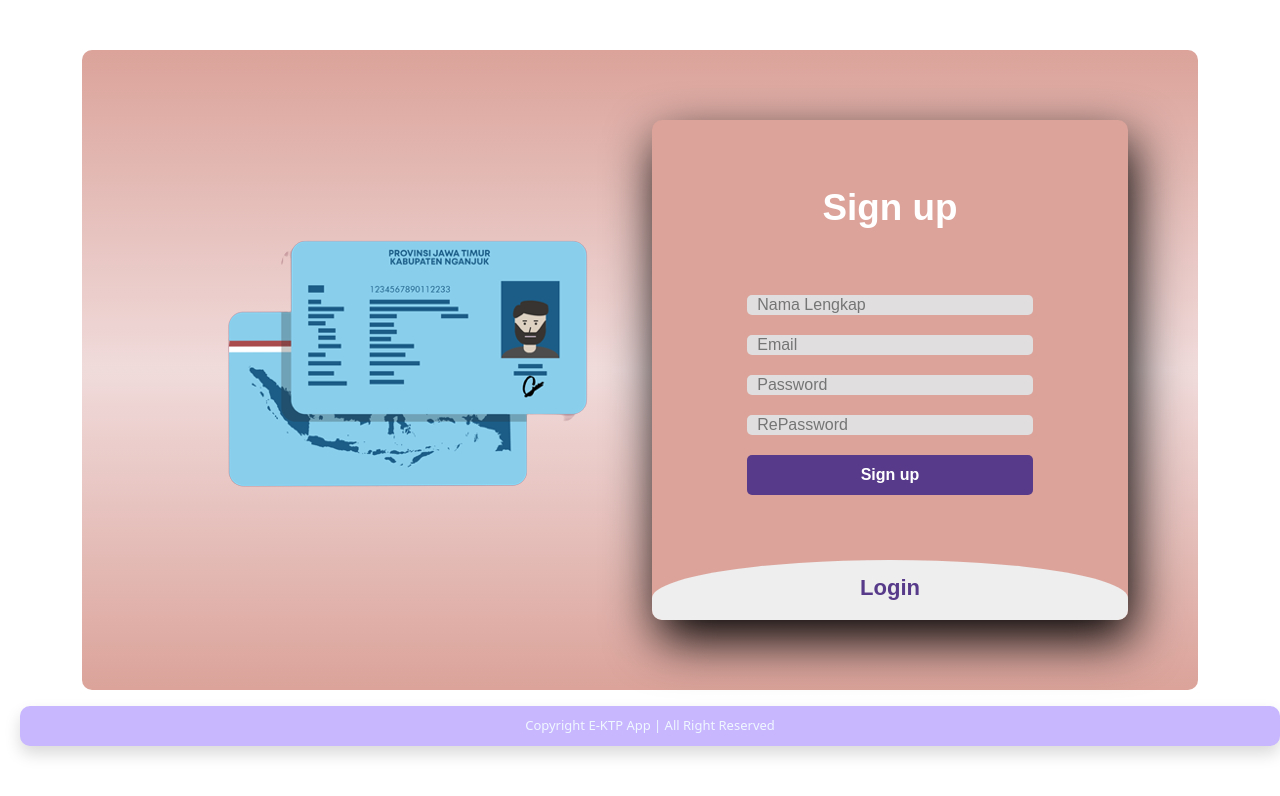
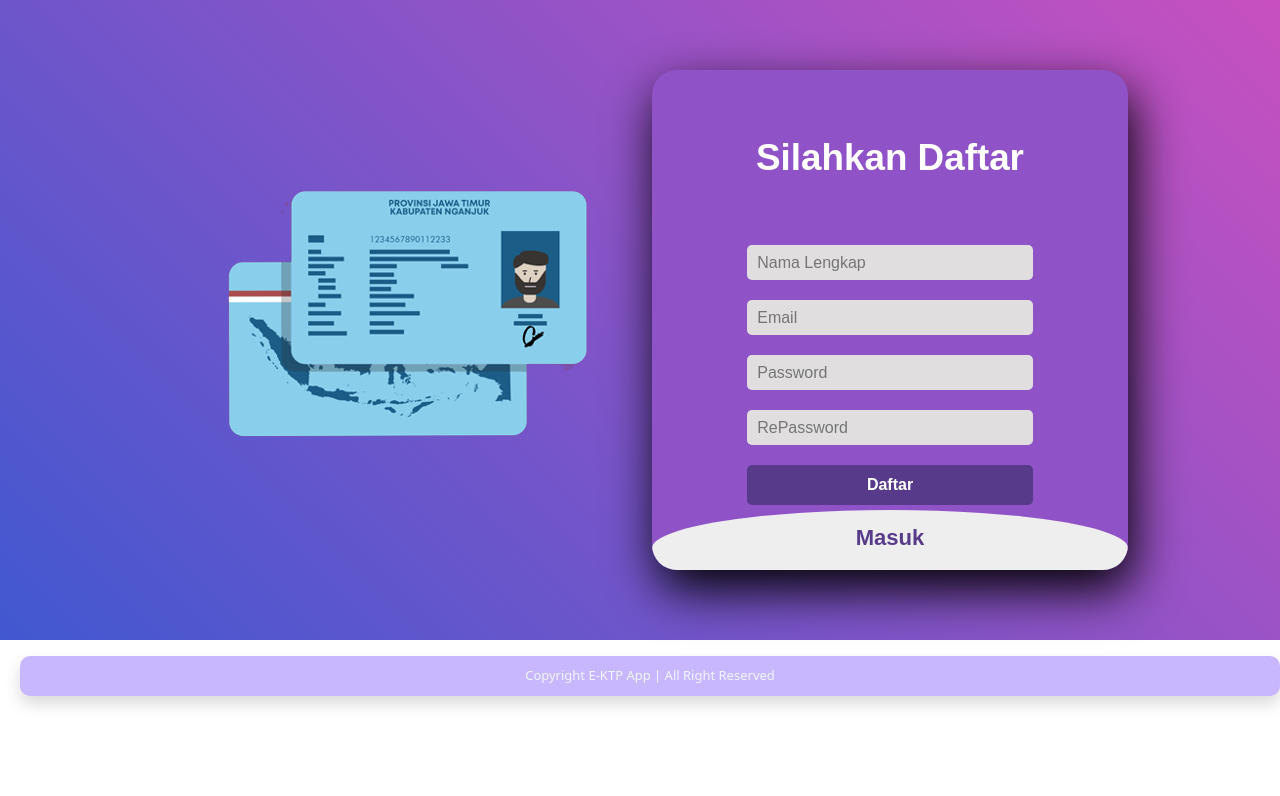
Before and after one commit to adams099/Tugas-Akhir-E-KTP-App, a Vue app in the folder Front-end/e-ktp/: page / in a window 1280 px wide. Shown: the top 796 px of the page. Built offline with nearby package versions, Linux system fonts and the light colour scheme.

Commit message:
Update Login Comp

```diff
--- a/Front-end/e-ktp/src/components/LoginRegisComp.vue
+++ b/Front-end/e-ktp/src/components/LoginRegisComp.vue
@@ -1,4 +1,5 @@
 <template>
+    <div class="bg">
         <div class="container">
             <div class="loginPage">
                 <img src="@/assets/e-ktp.png" alt="" />
@@ -7,23 +8,26 @@
 
                     <div class="signup">
                         <form @submit.prevent="register">
-                        <label for="chk" aria-hidden="true">Sign up</label>
+                            <label for="chk" aria-hidden="true">Silahkan Daftar</label>
                             <input type="text" name="txt" placeholder="Nama Lengkap" v-model="userRegister.nama"
                                 required="" />
-                        <input type="email" name="email" placeholder="Email" v-model="userRegister.email" required="" />
+                            <input type="email" name="email" placeholder="Email" v-model="userRegister.email"
+                                required="" />
                             <input type="password" name="pswd" placeholder="Password" v-model="userRegister.password"
                                 required="" />
-                        <input type="password" name="pswd" placeholder="RePassword" required="" v-model="password2" />
+                            <input type="password" name="pswd" placeholder="RePassword" required=""
+                                v-model="password2" />
                             <p v-if="registerValid">Password Tidak Sama</p>
                             <p v-if="emailValid">Email Sudah digunakan</p>
-                        <button>Sign up</button>
+                            <button>Daftar</button>
                         </form>
                     </div>
 
                     <div class="login">
                         <form @submit.prevent="login">
-                        <label for="chk" aria-hidden="true">Login</label>
-                        <input type="email" name="email" placeholder="Email" v-model="userLogin.email" required="" />
+                            <label for="chk" aria-hidden="true">Masuk</label>
+                            <input type="email" name="email" placeholder="Email" v-model="userLogin.email"
+                                required="" />
                             <input type="password" name="pswd" placeholder="Password" v-model="userLogin.password"
                                 required="" />
                             <p v-if="loginValid">Username atau Password Salah</p>
@@ -34,6 +38,8 @@
                 </div>
             </div>
         </div>
+    </div>
+
 </template>
 
 <script>
@@ -105,16 +111,24 @@ export default {
 
 <style lang="scss" scoped>
 .loginPage {
-    margin-top: 50px;
     border-radius: 10px;
-    // margin: 0;
+    margin: 0;
+    padding: 0;
     padding: 70px;
     display: flex;
     justify-content: center;
     align-items: center;
     // min-height: 100vh;
     font-family: "Jost", sans-serif;
-    background: linear-gradient(to bottom, #dba39a, #f0dbdb, #dba39a);
+}
+
+.bg {
+    background: linear-gradient(-135deg, #c850c0, #4158d0);
+    margin: 0;
+    padding: 0;
+    box-sizing: border-box;
+    width: 100%;
+    height: 100%;
 }
 
 .main {
@@ -122,8 +136,8 @@ export default {
     height: 500px;
     background: red;
     overflow: hidden;
-    background: #dba39a no-repeat center/ cover;
-    border-radius: 10px;
+    background: #9053c7 no-repeat center/ cover;
+    border-radius: 25px;
     box-shadow: 5px 20px 50px #000;
 }
 
@@ -150,7 +164,7 @@ label {
 
 input {
     width: 60%;
-    height: 20px;
+    height: 35px;
     background: #e0dede;
     justify-content: center;
     display: flex;
```
Lines whose indentation alone changed are shown as unchanged.
